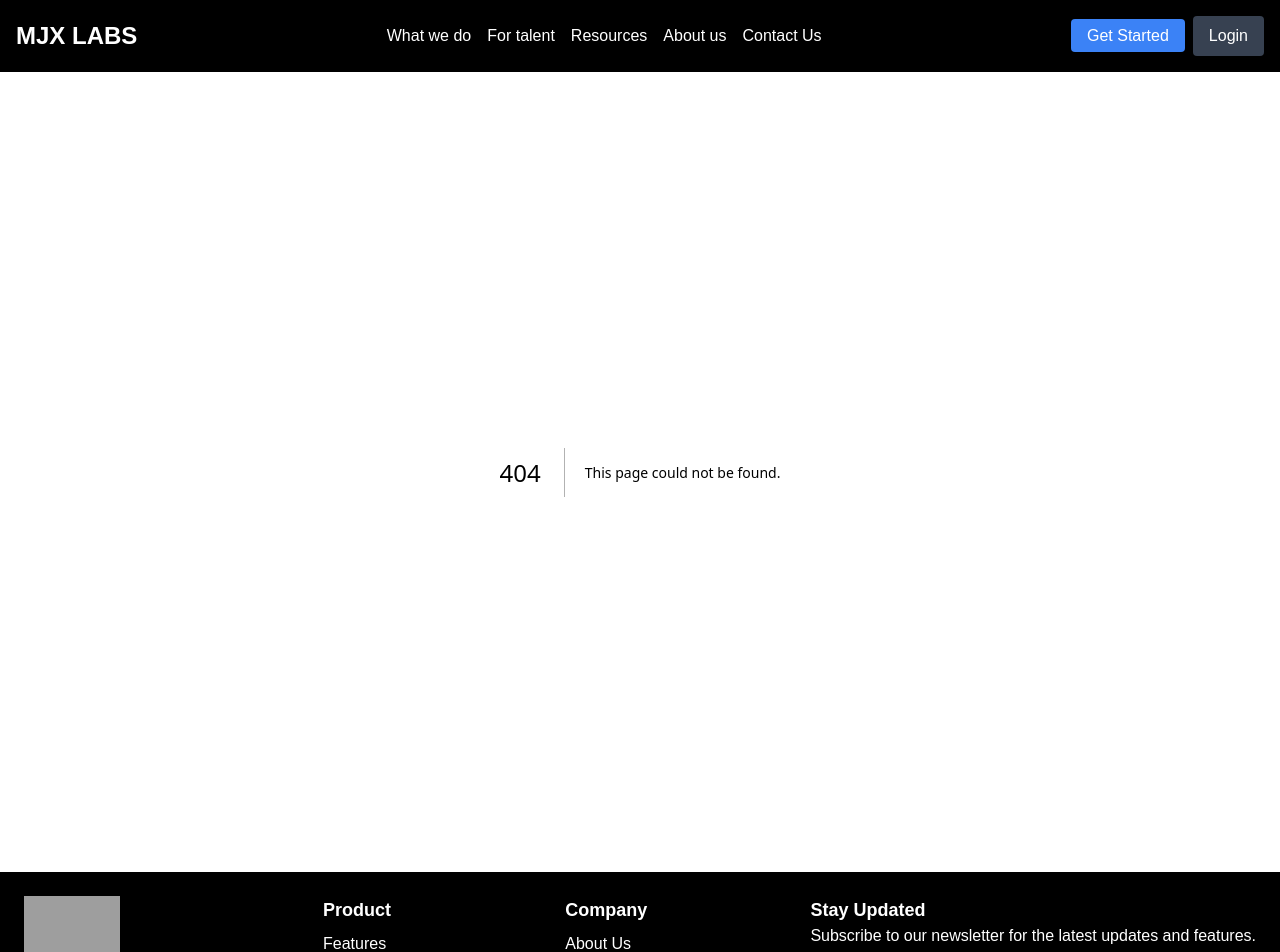
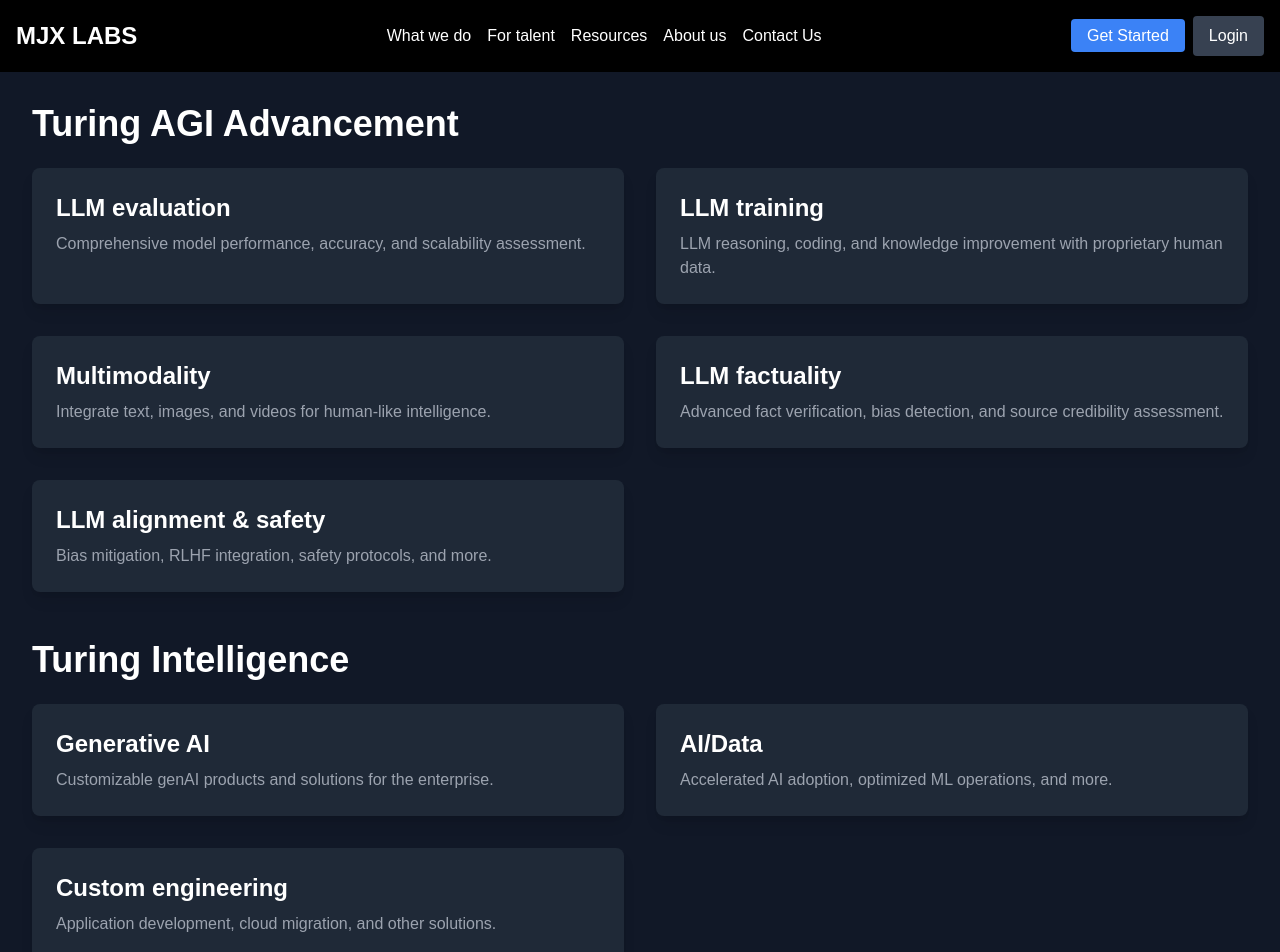
Before and after one commit to Harshal-behare/mjxlabs, a Next.js app: page /portfolio in a window 1280 px wide. Before the commit this address had no page. Shown: the top 952 px of the page. Built offline with nearby package versions, Linux system fonts and the light colour scheme; grey boxes are pictures that could not be loaded.

Commit message:
the color changed of dropdown

```diff
--- a/src/app/case-studies/page.js
+++ /dev/null
@@ -1,21 +0,0 @@
-import React from 'react'
-
-const page = () => {
-  return (
-    <div>
-      <h1>Case studies page</h1>
-      <div></div>
-      <div></div>
-      <div>2</div><div></div>
-      <div></div>
-      <div>26</div>
-      <div></div>
-      <div></div>
-      <div></div>
-      <div></div>
-        <div></div>
-    </div>
-  )
-}
-
-export default page
--- a/src/app/components/Header.js
+++ b/src/app/components/Header.js
@@ -4,25 +4,10 @@
 import { useState } from 'react';
 
 export default function Header() {
-  const [isDropdownOpen, setDropdownOpen] = useState(false);
-  const [isServicesDropdownOpen, setServicesDropdownOpen] = useState(false);
-  const [isTalentDropdownOpen, setTalentDropdownOpen] = useState(false);
-  const [isResourcesDropdownOpen, setResourcesDropdownOpen] = useState(false);
+  const [openDropdown, setOpenDropdown] = useState(null); // Track which dropdown is open
 
-  const toggleDropdown = () => {
-    setDropdownOpen(!isDropdownOpen);
-  };
-
-  const toggleServicesDropdown = () => {
-    setServicesDropdownOpen(!isServicesDropdownOpen);
-  };
-
-  const toggleTalentDropdown = () => {
-    setTalentDropdownOpen(!isTalentDropdownOpen);
-  };
-
-  const toggleResourcesDropdown = () => {
-    setResourcesDropdownOpen(!isResourcesDropdownOpen);
+  const toggleDropdown = (dropdown) => {
+    setOpenDropdown(openDropdown === dropdown ? null : dropdown); // Close if the same dropdown is clicked
   };
 
   return (
@@ -31,25 +16,25 @@
       <nav className="flex space-x-4">
 
         <div className="relative">
-          <button onClick={toggleServicesDropdown} className="hover:underline">
+          <button onClick={() => toggleDropdown('services')} className="hover:underline">
             What we do
           </button>
-          {isServicesDropdownOpen && (
-            <div className="absolute left-0 mt-2 w-48 bg-white text-black rounded shadow-lg">
+          {openDropdown === 'services' && (
+            <div className="absolute left-0 mt-2 w-48 bg-gray-800 text-white rounded shadow-lg">
               <ul className="py-2">
-                <li className="px-4 py-2 hover:bg-gray-300">
+                <li className="px-4 py-2 hover:bg-gray-700">
                   <Link href="/services/custom-software-development">Custom Software Development</Link>
                 </li>
-                <li className="px-4 py-2 hover:bg-gray-300">
+                <li className="px-4 py-2 hover:bg-gray-700">
                   <Link href="/services/mobile-app-development">Mobile App Development</Link>
                 </li>
-                <li className="px-4 py-2 hover:bg-gray-300">
+                <li className="px-4 py-2 hover:bg-gray-700">
                   <Link href="/services/ai-machine-learning">AI & Machine Learning Solutions</Link>
                 </li>
-                <li className="px-4 py-2 hover:bg-gray-300">
+                <li className="px-4 py-2 hover:bg-gray-700">
                   <Link href="/services/cloud-devops">Cloud Solutions & DevOps</Link>
                 </li>
-                <li className="px-4 py-2 hover:bg-gray-300">
+                <li className="px-4 py-2 hover:bg-gray-700">
                   <Link href="/services/e-commerce">E-commerce Solutions</Link>
                 </li>
               </ul>
@@ -57,17 +42,17 @@
           )}
         </div>
         <div className="relative">
-          <button onClick={toggleTalentDropdown} className="hover:underline">For talent</button>
-          {isTalentDropdownOpen && (
-            <div className="absolute left-0 mt-2 w-48 bg-white text-black rounded shadow-lg">
+          <button onClick={() => toggleDropdown('talent')} className="hover:underline">For talent</button>
+          {openDropdown === 'talent' && (
+            <div className="absolute left-0 mt-2 w-48 bg-gray-800 text-white rounded shadow-lg">
               <ul className="py-2">
-                <li className="px-4 py-2 hover:bg-gray-200">
+                <li className="px-4 py-2 hover:bg-gray-700">
                   <Link href="/how-to-get-hired">How to get hired</Link>
                 </li>
-                <li className="px-4 py-2 hover:bg-gray-200">
+                <li className="px-4 py-2 hover:bg-gray-700">
                   <Link href="/developer-resources">Developer resources</Link>
                 </li>
-                <li className="px-4 py-2 hover:bg-gray-200">
+                <li className="px-4 py-2 hover:bg-gray-700">
                   <Link href="/talent-support">Talent support</Link>
                 </li>
               </ul>
@@ -75,17 +60,17 @@
           )}
         </div>
         <div className="relative">
-          <button onClick={toggleResourcesDropdown} className="hover:underline">Resources</button>
-          {isResourcesDropdownOpen && (
-            <div className="absolute left-0 mt-2 w-48 bg-white text-black rounded shadow-lg">
+          <button onClick={() => toggleDropdown('resources')} className="hover:underline">Resources</button>
+          {openDropdown === 'resources' && (
+            <div className="absolute left-0 mt-2 w-48 bg-gray-800 text-white rounded shadow-lg">
               <ul className="py-2">
-                <li className="px-4 py-2 hover:bg-gray-200">
+                <li className="px-4 py-2 hover:bg-gray-700">
                   <Link href="/blog">Blog</Link>
                 </li>
-                <li className="px-4 py-2 hover:bg-gray-200">
+                <li className="px-4 py-2 hover:bg-gray-700">
                   <Link href="/more-resources">More Resources</Link>
                 </li>
-                <li className="px-4 py-2 hover:bg-gray-200">
+                <li className="px-4 py-2 hover:bg-gray-700">
                   <Link href="/contact">Contact Us</Link>
                 </li>
               </ul>
@@ -100,18 +85,18 @@
           Get Started
         </Link>
         <button
-          onClick={toggleDropdown}
+          onClick={() => toggleDropdown('login')}
           className="bg-gray-700 text-white px-4 py-2 rounded hover:bg-gray-600 ml-2"
         >
           Login
         </button>
-        {isDropdownOpen && (
-          <div className="absolute right-0 mt-2 w-48 bg-white text-black rounded shadow-lg">
+        {openDropdown === 'login' && (
+          <div className="absolute right-0 mt-2 w-48 bg-gray-800 text-white rounded shadow-lg">
             <ul className="py-2">
-              <li className="px-4 py-2 hover:bg-gray-200">
+              <li className="px-4 py-2 hover:bg-gray-700">
                 <Link href="/clients">For clients</Link>
               </li>
-              <li className="px-4 py-2 hover:bg-gray-200">
+              <li className="px-4 py-2 hover:bg-gray-700">
                 <Link href="#">For developers</Link>
               </li>
             </ul>
--- a/src/app/page.js
+++ b/src/app/page.js
@@ -7,8 +7,6 @@
   return (
     <>
       <div className="flex flex-col items-start justify-center min-h-screen p-8 pb-20 gap-16 sm:p-20 font-[family-name:var(--font-geist-sans)]">
-
-        {/* Hero Section */}
         <div className="relative w-full h-96">
           <Image src="/hero-image.webp" alt="Hero Image" layout="fill" objectFit="cover" className="rounded-lg" />
           <div className="absolute inset-0 flex flex-col items-start justify-center bg-black bg-opacity-50 text-white p-8">
@@ -71,7 +69,7 @@
         </div>
 
         <div className="text-center mt-6">
-          <Link href="/case-studies" className="bg-blue-600 text-white px-6 py-3 rounded hover:bg-blue-700">View Our Portfolio</Link>
+          <Link href="/portfolio" className="bg-blue-600 text-white px-6 py-3 rounded hover:bg-blue-700">View Our Portfolio</Link>
         </div>
       </div>
     </>
--- /dev/null
+++ b/src/app/portfolio/page.js
@@ -0,0 +1,49 @@
+import React from 'react';
+
+const Portfolio = () => {
+  return (
+    <div className="p-8 bg-gray-900 text-white min-h-screen">
+      <h1 className="text-4xl font-bold mb-6">Turing AGI Advancement</h1>
+      <div className="grid grid-cols-1 md:grid-cols-2 gap-8">
+        <div className="bg-gray-800 p-6 rounded-lg shadow-lg transition-transform transform hover:scale-105">
+          <h2 className="text-2xl font-bold">LLM evaluation</h2>
+          <p className="mt-2 text-gray-400">Comprehensive model performance, accuracy, and scalability assessment.</p>
+        </div>
+        <div className="bg-gray-800 p-6 rounded-lg shadow-lg transition-transform transform hover:scale-105">
+          <h2 className="text-2xl font-bold">LLM training</h2>
+          <p className="mt-2 text-gray-400">LLM reasoning, coding, and knowledge improvement with proprietary human data.</p>
+        </div>
+        <div className="bg-gray-800 p-6 rounded-lg shadow-lg transition-transform transform hover:scale-105">
+          <h2 className="text-2xl font-bold">Multimodality</h2>
+          <p className="mt-2 text-gray-400">Integrate text, images, and videos for human-like intelligence.</p>
+        </div>
+        <div className="bg-gray-800 p-6 rounded-lg shadow-lg transition-transform transform hover:scale-105">
+          <h2 className="text-2xl font-bold">LLM factuality</h2>
+          <p className="mt-2 text-gray-400">Advanced fact verification, bias detection, and source credibility assessment.</p>
+        </div>
+        <div className="bg-gray-800 p-6 rounded-lg shadow-lg transition-transform transform hover:scale-105">
+          <h2 className="text-2xl font-bold">LLM alignment & safety</h2>
+          <p className="mt-2 text-gray-400">Bias mitigation, RLHF integration, safety protocols, and more.</p>
+        </div>
+      </div>
+
+      <h1 className="text-4xl font-bold mt-12 mb-6">Turing Intelligence</h1>
+      <div className="grid grid-cols-1 md:grid-cols-2 gap-8">
+        <div className="bg-gray-800 p-6 rounded-lg shadow-lg transition-transform transform hover:scale-105">
+          <h2 className="text-2xl font-bold">Generative AI</h2>
+          <p className="mt-2 text-gray-400">Customizable genAI products and solutions for the enterprise.</p>
+        </div>
+        <div className="bg-gray-800 p-6 rounded-lg shadow-lg transition-transform transform hover:scale-105">
+          <h2 className="text-2xl font-bold">AI/Data</h2>
+          <p className="mt-2 text-gray-400">Accelerated AI adoption, optimized ML operations, and more.</p>
+        </div>
+        <div className="bg-gray-800 p-6 rounded-lg shadow-lg transition-transform transform hover:scale-105">
+          <h2 className="text-2xl font-bold">Custom engineering</h2>
+          <p className="mt-2 text-gray-400">Application development, cloud migration, and other solutions.</p>
+        </div>
+      </div>
+    </div>
+  );
+};
+
+export default Portfolio;
```
